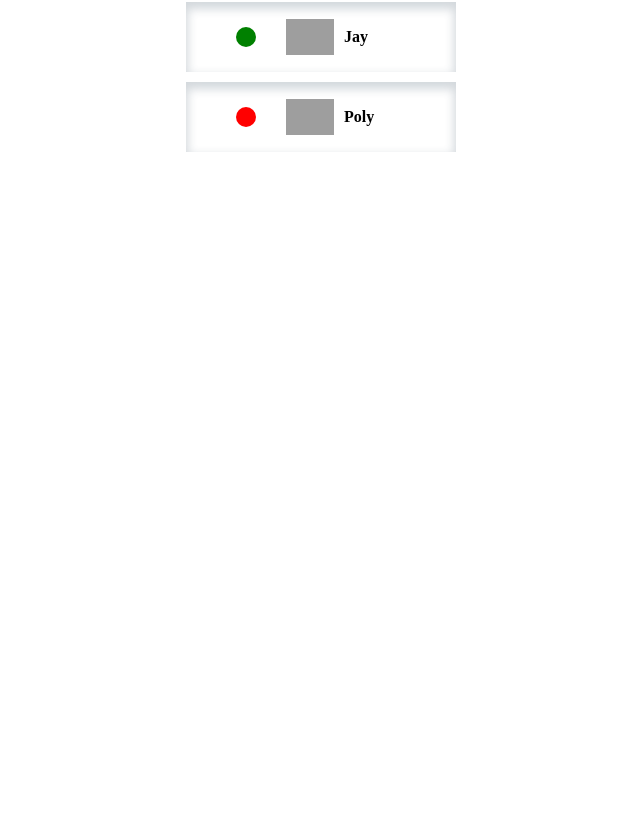
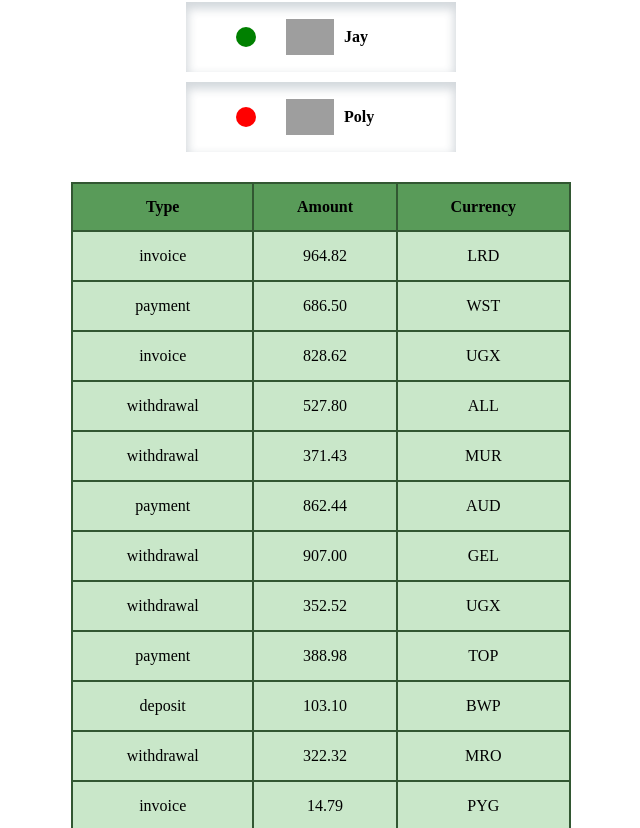
Before and after one commit to AliVik/goit-react-hw-01-components, a React (Create React App) app: page / in a window 1280 px wide. Shown: the part 912-1740 px from the top of the page, without its empty margins (319-959 px from the left). Before the commit the page ends 1072 px from the top, so only its background shows below. Built offline with nearby package versions, Linux system fonts and the light colour scheme; grey boxes are pictures that could not be loaded.

Commit message:
добавляет компонент Транзакции и стили для него

```diff
--- a/src/App.js
+++ b/src/App.js
@@ -1,9 +1,11 @@
 import Profile from "./components/Profile/Profile";
 import Statistics from "./components/Statistics/Statistics";
 import FriendList from "./components/Friends/FriendList";
+import TransactionHistory from "./components/Transaction/TransactionHistory";
 import user from "./user.json";
 import data from "./data.json";
 import friends from "./friends.json";
+import transactions from "./transactions.json";
 
 export default function App() {
   return (
@@ -18,6 +20,7 @@
 
       <Statistics key={data.id} title={data.title} stats={data} />
       <FriendList friends={friends} />
+      <TransactionHistory items={transactions} />
     </>
   );
 }
--- /dev/null
+++ b/src/components/Transaction/TransactionHistory.js
@@ -0,0 +1,36 @@
+import css from "./TransactionHistory.module.css";
+import PropTypes from "prop-types";
+
+export default function TransactionHistory({ items }) {
+  return (
+    <table className={css.transactionHistory}>
+      <thead className={css.transactionHistoryHead}>
+        <tr>
+          <th className={css.transactionHistoryHeadItem}>Type</th>
+          <th className={css.transactionHistoryHeadItem}>Amount</th>
+          <th className={css.transactionHistoryHeadItem}>Currency</th>
+        </tr>
+      </thead>
+
+      <tbody>
+        {items.map((item) => (
+          <tr key={item.id} className={css.transactionHistoryBlock}>
+            <td className={css.transactionHistoryItem}>{item.type}</td>
+            <td className={css.transactionHistoryItem}>{item.amount}</td>
+            <td className={css.transactionHistoryItem}>{item.currency}</td>
+          </tr>
+        ))}
+      </tbody>
+    </table>
+  );
+}
+
+TransactionHistory.propTypes = {
+  items: PropTypes.arrayOf(
+    PropTypes.shape({
+      type: PropTypes.string,
+      amount: PropTypes.string,
+      currency: PropTypes.string,
+    })
+  ),
+};
--- /dev/null
+++ b/src/components/Transaction/TransactionHistory.module.css
@@ -0,0 +1,30 @@
+.transactionHistory {
+  width: 500px;
+  margin: auto;
+  padding-top: 30px;
+  border-spacing: 0;
+}
+
+.transactionHistoryHead {
+  height: 50px;
+  background-color: rgb(89, 155, 89);
+}
+
+.transactionHistoryHeadItem {
+  border: 2px solid rgb(50, 87, 50);
+}
+.transactionHistoryHeadItem:not(:last-child) {
+  border-right: 0;
+}
+.transactionHistoryBlock {
+  background-color: rgb(201, 231, 201);
+  height: 50px;
+}
+.transactionHistoryItem {
+  text-align: center;
+  border-left: 2px solid rgb(50, 87, 50);
+  border-bottom: 2px solid rgb(50, 87, 50);
+}
+.transactionHistoryItem:last-child {
+  border-right: 2px solid rgb(50, 87, 50);
+}
--- /dev/null
+++ b/src/transactions.json
@@ -0,0 +1,122 @@
+[
+  {
+    "id": "1e0700a2-5183-4291-85cc-2065a036a683",
+    "type": "invoice",
+    "amount": "964.82",
+    "currency": "LRD"
+  },
+  {
+    "id": "a30f821b-4d25-4ff0-abdd-e340b3f0dd2b",
+    "type": "payment",
+    "amount": "686.50",
+    "currency": "WST"
+  },
+  {
+    "id": "44dca67a-8e5a-4798-bf8e-b15efd4e1abd",
+    "type": "invoice",
+    "amount": "828.62",
+    "currency": "UGX"
+  },
+  {
+    "id": "ea8ed3dc-2b68-4a53-905a-53ecb0adef33",
+    "type": "withdrawal",
+    "amount": "527.80",
+    "currency": "ALL"
+  },
+  {
+    "id": "ea76146a-0b00-4b80-bc02-a8c822176712",
+    "type": "withdrawal",
+    "amount": "371.43",
+    "currency": "MUR"
+  },
+  {
+    "id": "63ca02f9-d637-46b5-9237-f3b24425e029",
+    "type": "payment",
+    "amount": "862.44",
+    "currency": "AUD"
+  },
+  {
+    "id": "ed0263e8-59a5-4bf1-87e0-2bb88e53dc34",
+    "type": "withdrawal",
+    "amount": "907.00",
+    "currency": "GEL"
+  },
+  {
+    "id": "6013bad0-750c-4691-8bc2-d8f2b43969c4",
+    "type": "withdrawal",
+    "amount": "352.52",
+    "currency": "UGX"
+  },
+  {
+    "id": "252c7be4-8b06-4fa7-8d42-61fb835b70d5",
+    "type": "payment",
+    "amount": "388.98",
+    "currency": "TOP"
+  },
+  {
+    "id": "4eaab41b-b967-40ac-82ed-85fc66f646f1",
+    "type": "deposit",
+    "amount": "103.10",
+    "currency": "BWP"
+  },
+  {
+    "id": "9648a350-8469-42d5-8bf3-18090de5fe67",
+    "type": "withdrawal",
+    "amount": "322.32",
+    "currency": "MRO"
+  },
+  {
+    "id": "9c5c25fb-1a95-4b2f-8d1f-4c4426d677cc",
+    "type": "invoice",
+    "amount": "14.79",
+    "currency": "PYG"
+  },
+  {
+    "id": "43ef232c-80e9-4d6f-b48a-b22405620de3",
+    "type": "payment",
+    "amount": "904.86",
+    "currency": "CHF"
+  },
+  {
+    "id": "5161682e-e620-4019-ab0a-24ceb10fbd20",
+    "type": "withdrawal",
+    "amount": "307.08",
+    "currency": "NOK"
+  },
+  {
+    "id": "7b119d71-42e6-4c42-a141-6818b07bb9ff",
+    "type": "invoice",
+    "amount": "275.07",
+    "currency": "AWG"
+  },
+  {
+    "id": "a4f65722-65c4-4c28-b1f4-b8ed988bb205",
+    "type": "deposit",
+    "amount": "213.10",
+    "currency": "STD"
+  },
+  {
+    "id": "c6e5784b-0ca3-48d6-86e5-b5128af5a523",
+    "type": "invoice",
+    "amount": "116.11",
+    "currency": "CUP CUC"
+  },
+  {
+    "id": "c9ebed6a-3a02-4b49-ac0d-0534b51f2bfd",
+    "type": "invoice",
+    "amount": "878.67",
+    "currency": "HKD"
+  },
+  {
+    "id": "a4a98b0e-b22c-438b-9f83-de2df52110c8",
+    "type": "invoice",
+    "amount": "725.03",
+    "currency": "UYU UYI"
+  },
+  {
+    "id": "b39bfa7a-0166-4c47-94d6-87d20590f746",
+    "type": "payment",
+    "amount": "405.45",
+    "currency": "MDL"
+  }
+]
```
